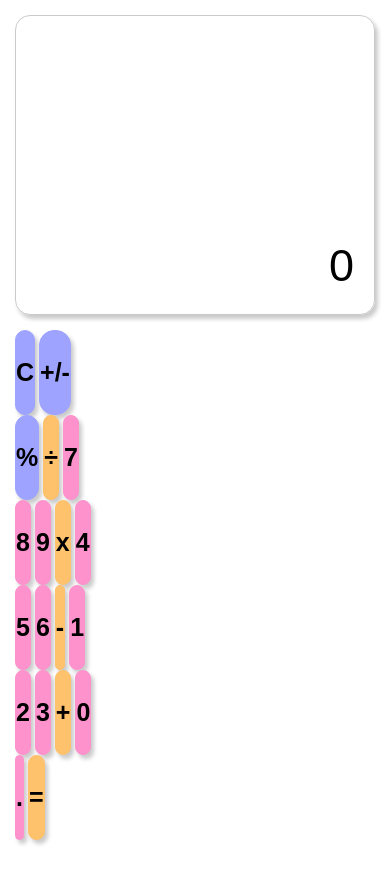
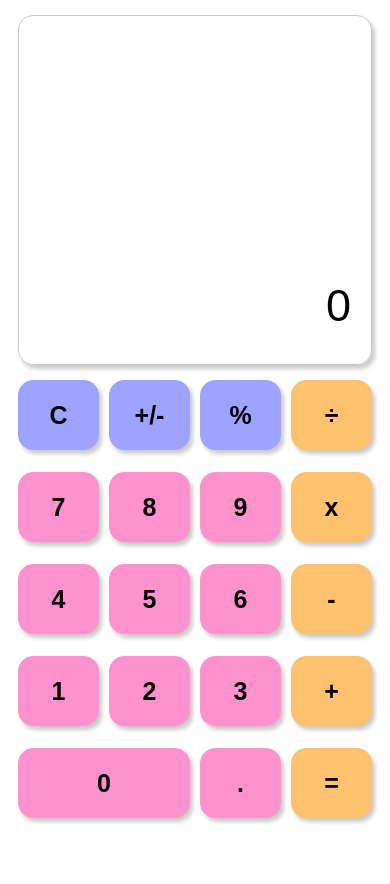
Before and after one commit to msalehprofile/calculator-test, a website built with Vite: page index.html in a window 390 px wide. Shown: the top 884 px of the page. After the commit the page ends 845 px from the top, so only its background shows below. Built offline with nearby package versions, Linux system fonts and the light colour scheme; a web font is replaced by a local one.

Commit message:
restyling portrait phone display

```diff
--- a/_layout.scss
+++ b/_layout.scss
@@ -16,18 +16,39 @@
 
 #app {
     width: 100%;
-    display: grid;
+    display: flex;
+    flex-direction: column;
     height: auto;
-    grid-template-columns: 1fr 1fr 1fr 1fr;
-    grid-template-rows: 300px repeat(5, 1fr);
     gap: 15px;
-    margin: 15px;
+    margin: 15px 18px;
+
+
+    .all-buttons {
+        .main__buttons {
+            width: 100%;
+            display: grid;
+            height: 450px;
+            grid-template-columns: repeat(4, 1fr);
+            grid-template-rows: repeat(5, 1fr);
+            gap: 10px;
+
+            .app__button {
+                height: 70px;
+            }
+
+            .zero {
+                grid-row: 5;
+                grid-column: 1/ 3;
+            }
+
+        }
+    }
 
     &__screen {
         grid-column: 1 / 5;
         grid-row: 1;
         text-align: right;
-        padding: 230px 20px 20px;
+        padding: 270px 20px 20px;
     }
 
     &__zero {
@@ -35,11 +56,7 @@
         grid-row: 6;
     }
 
-    .app__button {
-        height: 85px;
-        width: height;
 
-    }
 }
 
 @media screen and (min-width: 800px) {
@@ -50,12 +67,15 @@
 
     #app {
         width: 100%;
-        display: flex;
-        flex-direction: column;
+        display: grid;
+        grid-template-columns: 1fr;
+        grid-template-rows: 100px 1fr;
 
         &__screen {
             padding: 10px 20px;
             margin: 0 12px;
+            height: 20px;
+            padding: 0;
         }
 
         .scientific-buttons {
@@ -72,7 +92,7 @@
             grid-template-rows: 1fr 1fr 1fr 1fr 1fr;
             gap: 15px;
 
-            #app__zero {
+            .app__zero {
                 grid-column: 1 / 3;
                 grid-row: 5;
             }
--- a/_styling.scss
+++ b/_styling.scss
@@ -14,6 +14,7 @@ $font-style: 'Reddit Mono', sans-serif;
     border: 1px solid $color-shadow;
     border-radius: 15px ;
     font-size: 45px;
+    height: 350px;
     font-family: $font-style;
     font-weight: 400;
     line-height: 40px;
--- a/index.html
+++ b/index.html
@@ -60,8 +60,8 @@
           <button id="2" class="app__input app__button app__button--main">2</button>
           <button id="3" class="app__input app__button app__button--main">3</button>
           <button id="+" class="app__symbol app__button app__button--horizontal">+</button>
-          <button id="0" class="app__input app__button app__button--main">0</button>
-          <button id="." class="app__decimal app__button app__button--main">.</button>
+          <button id="0" class="app__input zero app__button app__button--main">0</button>
+          <button id="." class="app__decimal app__button app__button--zero app__button--main">.</button>
           <button id="app__equals" class="app__button app__button--horizontal">=</button>
         </div>
       </div>
```
